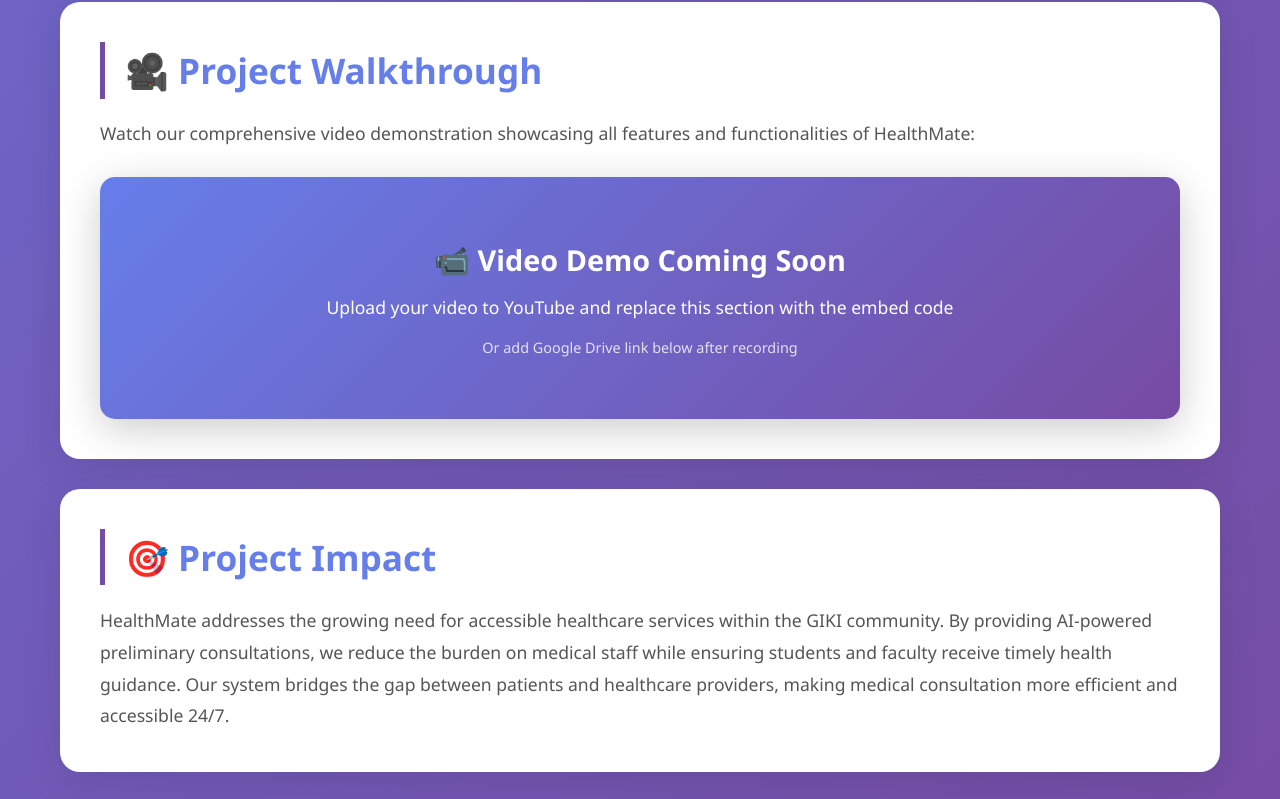
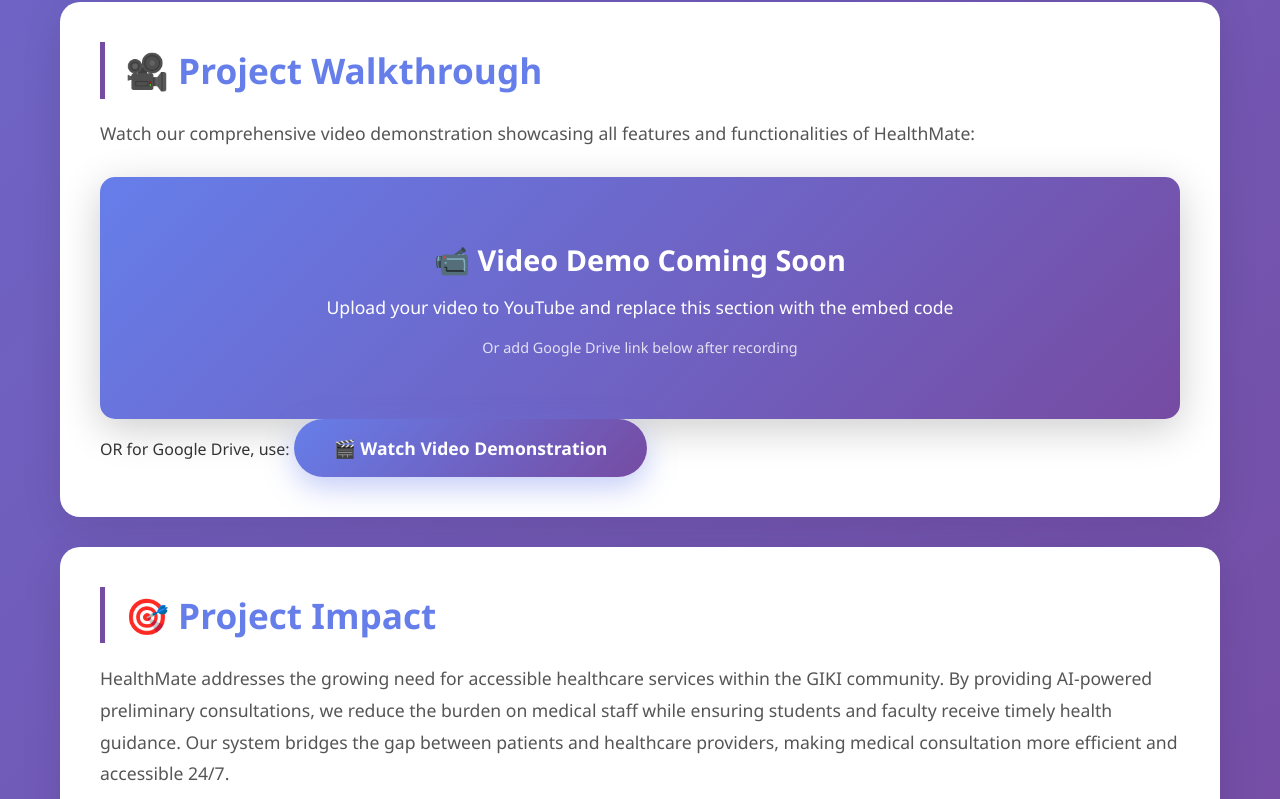
Before and after one commit to SalmanShahzadAli/SalmanShahzadAli2023504.github.io, a plain HTML site: page index.html in a window 1280 px wide. Shown: the part 2481-3280 px from the top of the page. Drawn offline with Linux system fonts and the light colour scheme.

Commit message:
Update index.html

```diff
--- a/index.html
+++ b/index.html
@@ -426,21 +426,10 @@
                     <p style="margin-top: 15px; font-size: 0.9em; opacity: 0.8;">Or add Google Drive link below after recording</p>
                 </div>
             </div>
-
-            <!-- INSTRUCTIONS: After uploading your video to YouTube, replace the video-placeholder div above with:
-
-            <iframe width="100%" height="600"
-                src="YOUR_YOUTUBE_EMBED_LINK"
-                frameborder="0"
-                allow="accelerometer; autoplay; clipboard-write; encrypted-media; gyroscope; picture-in-picture"
-                allowfullscreen>
-            </iframe>
-
             OR for Google Drive, use:
-            <a href="YOUR_GOOGLE_DRIVE_LINK" class="btn btn-primary" target="_blank">
+            <a href="https://drive.google.com/file/d/1KlJ9sqTTinQVK7Y7GU61N2Z4qmTYNQg-/view?usp=drive_link" class="btn btn-primary" target="_blank">
                 🎬 Watch Video Demonstration
             </a>
-            -->
         </section>
 
         <section>
```
